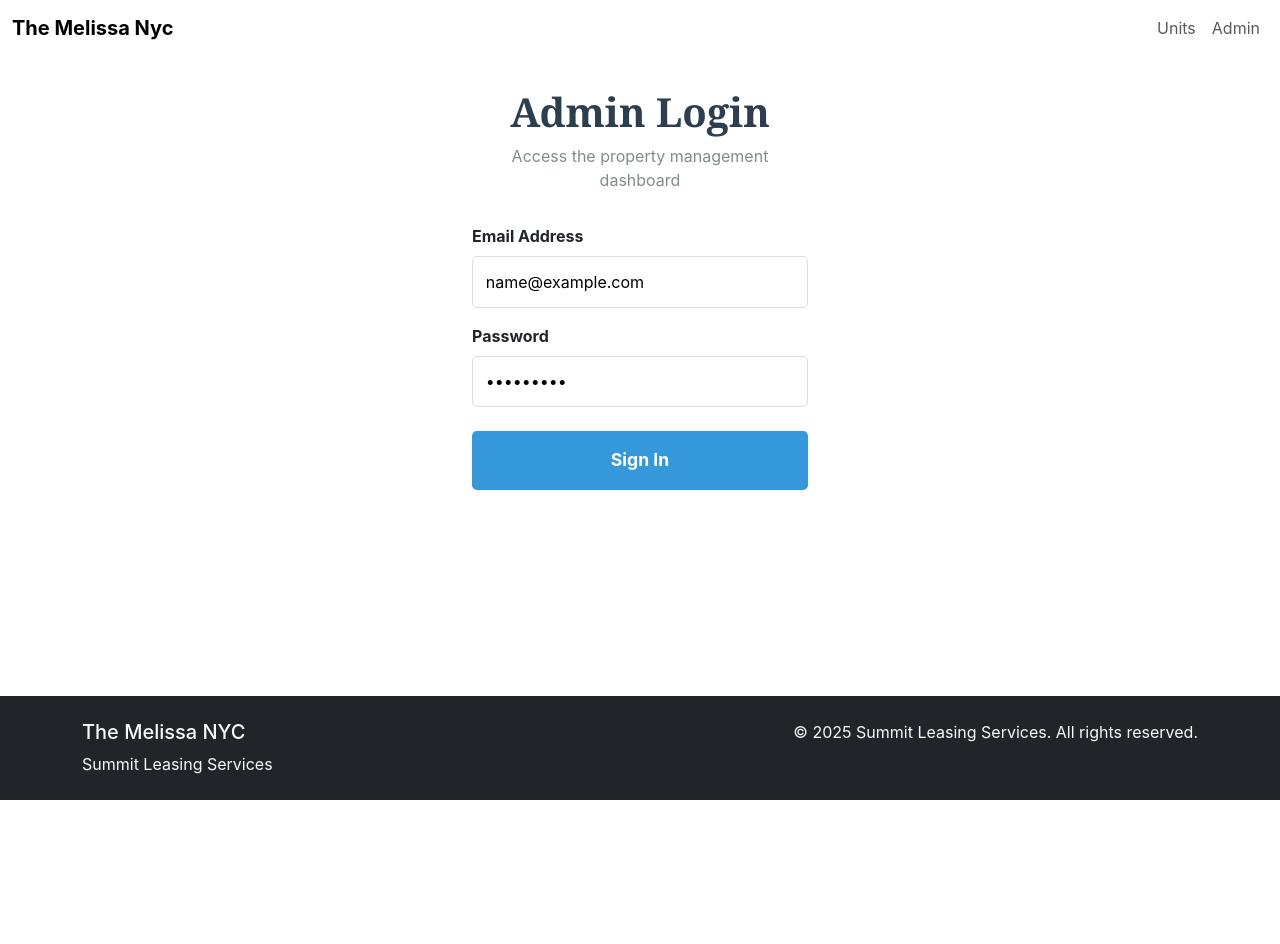
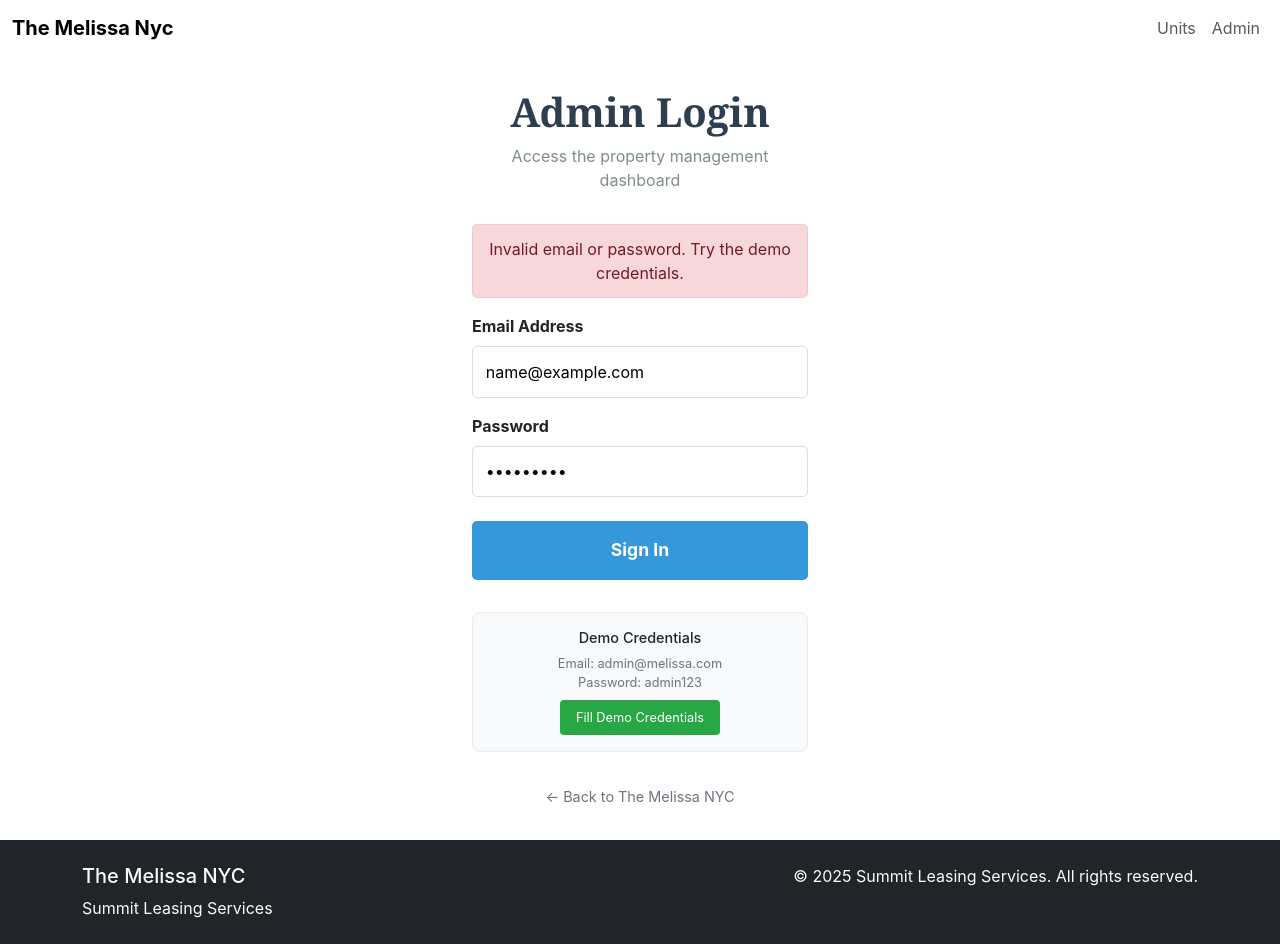
Before and after one commit to AdnanVandyck/themelissa_newyork, a React (Vite) app in the folder frontend/: page /admin/login in a window 1280 px wide. Both pictures are taken after typing "name@example.com", "Sample123" into the empty fields and a click on the button "Sign In". Before the commit the page ends 800 px from the top, so only its background shows below. Built offline with nearby package versions, Linux system fonts and the light colour scheme.

Commit message:
added admin login page

```diff
--- a/frontend/src/pages/AdminLogin.jsx
+++ b/frontend/src/pages/AdminLogin.jsx
@@ -1,13 +1,35 @@
 import React, { useState } from 'react'
+import { Link } from 'react-router-dom'
 
 const AdminLogin = () => {
   const [email, setEmail] = useState('')
   const [password, setPassword] = useState('')
+  const [error, setError] = useState('')
+  const [loading, setLoading] = useState(false)
 
   const handleSubmit = (e) => {
     e.preventDefault()
-    alert(`Email: ${email}, Password: ${password}`)
+    setError('')
+    setLoading(true)
+    // alert(`Email: ${email}, Password: ${password}`)
+         // Simple validation - in real app this would call an API
+    setTimeout(() => {
+      if (email === 'admin@melissa.com' && password === 'admin123') {
+        alert('Login successful! (Dashboard coming next)')
+        setLoading(false)
+      } else {
+        setError('Invalid email or password. Try the demo credentials.')
+        setLoading(false)
+      }
+    }, 1000) // Simulate network delay
   }
+
+    const fillDemoCredentials = () => {
+    setEmail('admin@melissa.com')
+    setPassword('admin123')
+    setError('')
+  }
+
 
   return (
     <div style={{
@@ -20,6 +42,20 @@ const AdminLogin = () => {
       <p style={{ marginBottom: '2rem', color: '#7f8c8d' }}>
         Access the property management dashboard
       </p>
+
+            {/* Error Message */}
+      {error && (
+        <div style={{
+          backgroundColor: '#f8d7da',
+          color: '#721c24',
+          padding: '0.75rem',
+          borderRadius: '5px',
+          marginBottom: '1rem',
+          border: '1px solid #f5c6cb'
+        }}>
+          {error}
+        </div>
+      )}
 
       <form onSubmit={handleSubmit}>
         <div style={{ marginBottom: '1rem', textAlign: 'left' }}>
@@ -79,6 +115,47 @@ const AdminLogin = () => {
           Sign In
         </button>
       </form>
+      {/* Demo Credentials Box */}
+      <div style={{
+        marginTop: '2rem',
+        padding: '1rem',
+        backgroundColor: '#f8f9fa',
+        borderRadius: '8px',
+        border: '1px solid #e9ecef'
+      }}>
+        <h4 style={{ marginBottom: '0.5rem', fontSize: '0.9rem' }}>Demo Credentials</h4>
+        <p style={{ fontSize: '0.8rem', color: '#6c757d', marginBottom: '0.5rem' }}>
+          Email: admin@melissa.com<br/>
+          Password: admin123
+        </p>
+        <button
+          type="button"
+          onClick={fillDemoCredentials}
+          style={{
+            backgroundColor: '#28a745',
+            color: 'white',
+            border: 'none',
+            padding: '0.5rem 1rem',
+            borderRadius: '4px',
+            fontSize: '0.8rem',
+            cursor: 'pointer'
+          }}
+        >
+          Fill Demo Credentials
+        </button>
+      </div>
+
+            {/* Back to Home Link */}
+      <div style={{ marginTop: '2rem' }}>
+        <Link to="/" style={{
+          textDecoration: 'none',
+          color: '#6c757d',
+          fontSize: '0.9rem'
+        }}>
+          ← Back to The Melissa NYC
+        </Link>
+      </div>
+
     </div>
   )
 }
```
